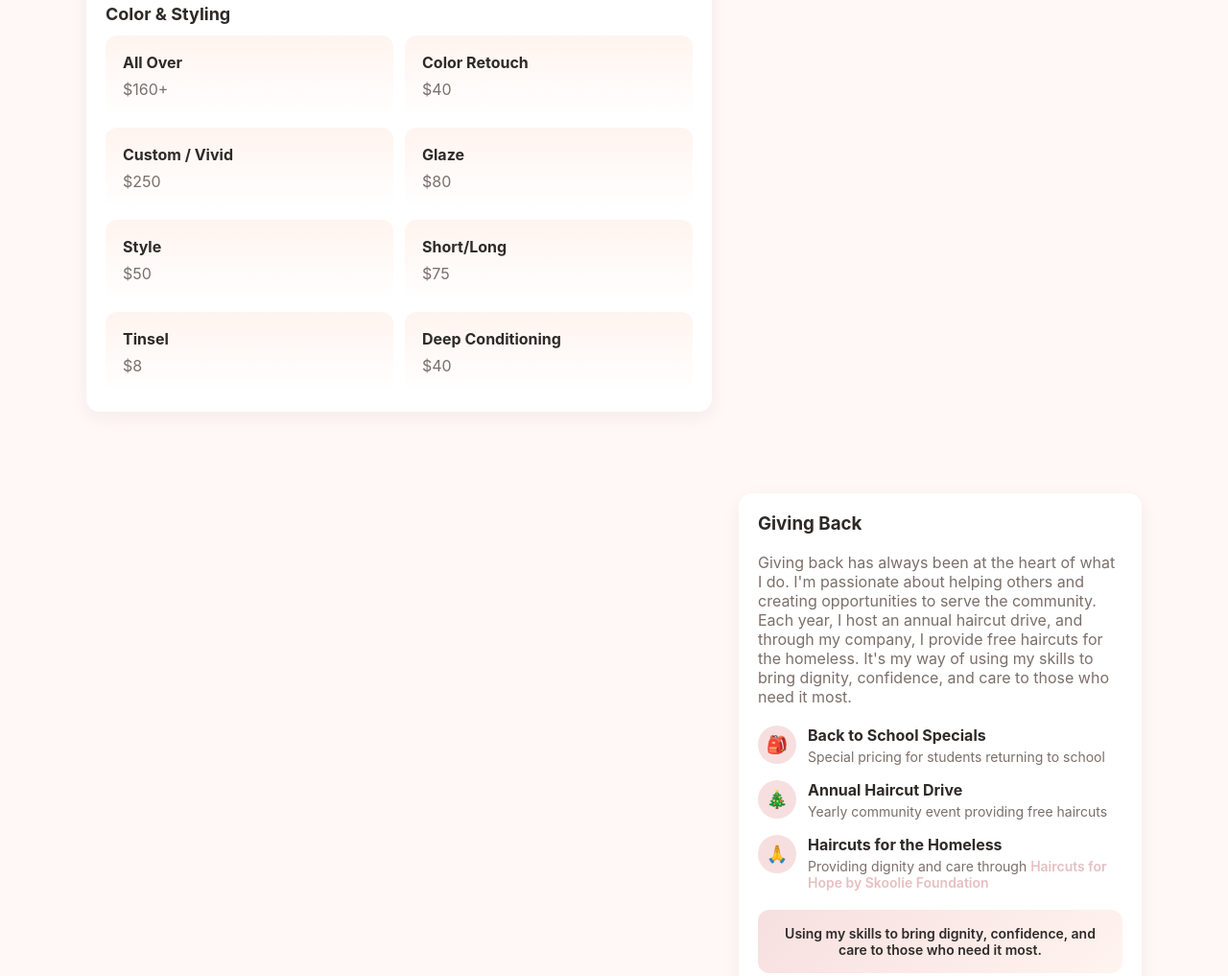
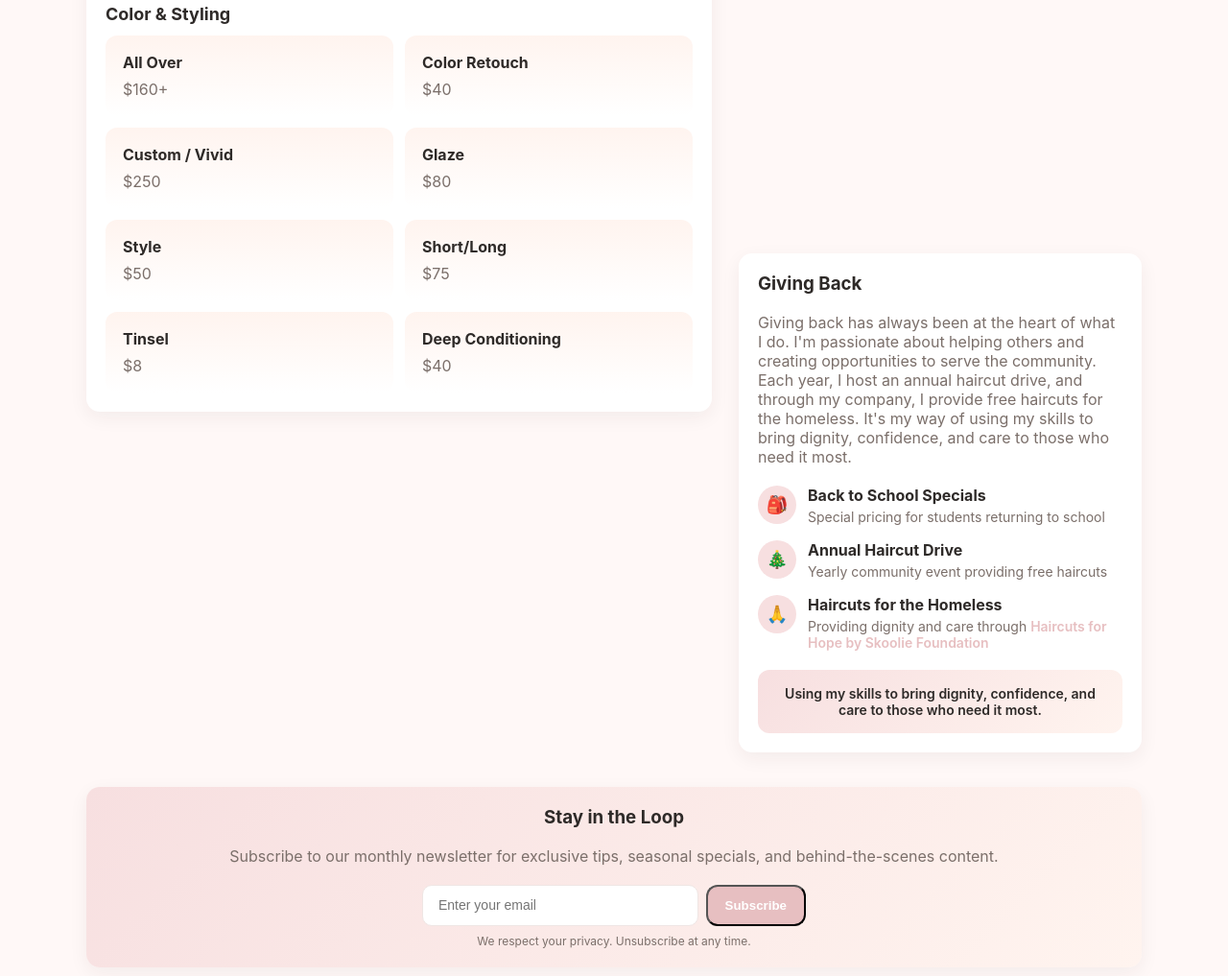
Before and after one commit to rclendenen/manesbymiriam.com, a plain HTML site: page index.html in a window 1280 px wide. Shown: the part 2392-3409 px from the top of the page at 96% size. Drawn offline with Linux system fonts and the light colour scheme.

Commit message:
Create overlapping effect: row 2 now overlaps row 1 with negative margin

```diff
--- a/index.html
+++ b/index.html
@@ -372,8 +372,8 @@
       </aside>
     </div>
 
-    <!-- Second Row: Empty space + Giving Back positioned 50px down from contact form -->
-    <div class="two" style="margin-top:50px">
+    <!-- Second Row: Empty space + Giving Back overlapping row 1 -->
+    <div class="two" style="margin-top:-200px">
       <div></div> <!-- Empty left column -->
       <!-- Community Giving -->
       <aside class="card parallax-depth-4">
```
